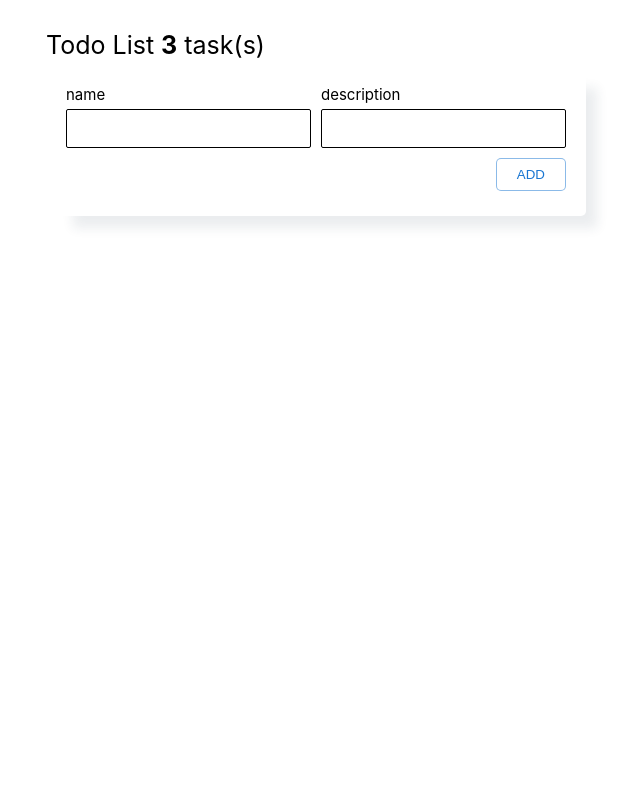
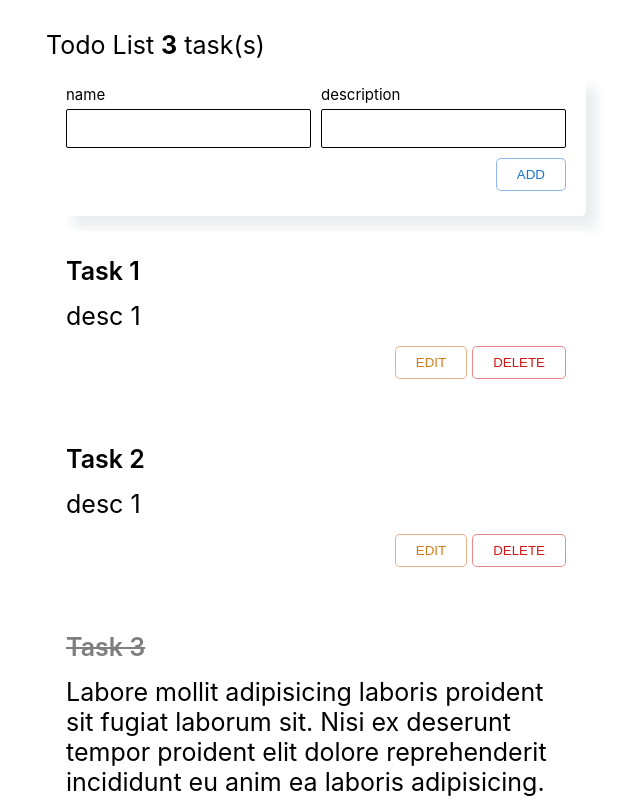
Before and after one commit to kittensgit/todo-ts, a React (Create React App) app: page / in a window 1280 px wide. Shown: the top 800 px of the page, without its empty margins (344-984 px from the left). Built offline with nearby package versions, Linux system fonts and the light colour scheme.

Commit message:
TodoList, TodoItem, checkTodo

```diff
--- a/src/App.tsx
+++ b/src/App.tsx
@@ -2,20 +2,15 @@ import React, { useState } from 'react';
 import styles from './App.module.css';
 import Header from './components/Header/Header';
 import TodoPanel from './components/TodoPanel/TodoPanel';
-
-type Todo = {
-    id: number;
-    name: string;
-    desc: string;
-    checked: boolean;
-};
+import { Todo } from './type';
+import TodoList from './components/TodoList/TodoList';
 
 const DEFAULT_TODO_LIST = [
-    { id: 1, name: 'Task 1', desc: 'desk 1', checked: false },
-    { id: 1, name: 'Task 1', desc: 'desk 1', checked: false },
+    { id: 1, name: 'Task 1', desc: 'desc 1', checked: false },
+    { id: 2, name: 'Task 2', desc: 'desc 1', checked: false },
     {
-        id: 1,
-        name: 'Task 1',
+        id: 3,
+        name: 'Task 3',
         desc: 'Labore mollit adipisicing laboris proident sit fugiat laborum sit. Nisi ex deserunt tempor proident elit dolore reprehenderit incididunt eu anim ea laboris adipisicing. Commodo aliquip ut sint occaecat nisi culpa excepteur reprehenderit esse exercitation.',
         checked: true,
     },
@@ -31,11 +26,23 @@ function App() {
         ]);
     };
 
+    const checkTodo = (id: Todo['id']) => {
+        setTodos(
+            todos.map((todo) => {
+                if (todo.id === id) {
+                    return { ...todo, checked: !todo.checked };
+                }
+                return todo;
+            })
+        );
+    };
+
     return (
         <div className={styles.app__container}>
             <div className={styles.container}>
                 <Header todoCount={todos.length} />
                 <TodoPanel addTodo={addTodo} />
+                <TodoList todos={todos} checkTodo={checkTodo} />
             </div>
         </div>
     );
--- /dev/null
+++ b/src/components/TodoList/TodoItem/TodoItem.module.css
@@ -0,0 +1,25 @@
+.todo_item_container {
+    background-color: #fff;
+    margin-bottom: 15px;
+    width: 100%;
+    padding: 25px 20px;
+    border-radius: 5px;
+}
+
+.todo_item_title {
+    font-size: 25px;
+    cursor: pointer;
+    font-weight: 600;
+    margin-bottom: 15px;
+}
+
+.todo_item_description {
+    font-size: 25px;
+    margin-bottom: 15px;
+}
+
+.todo_item_button_container {
+    display: flex;
+    justify-content: right;
+    gap: 5px;
+}
--- /dev/null
+++ b/src/components/TodoList/TodoItem/TodoItem.tsx
@@ -0,0 +1,39 @@
+import React from 'react';
+import { Todo } from '../../../type';
+
+import styles from './TodoItem.module.css';
+import Button from '../../Button/Button';
+
+interface TodoItemProps {
+    todo: Todo;
+    checkTodo: (id: Todo['id']) => void;
+}
+
+const TodoItem: React.FC<TodoItemProps> = ({ todo, checkTodo }) => {
+    return (
+        <div className={styles.todo_item_container}>
+            <div>
+                <div
+                    style={{
+                        opacity: todo.checked ? 0.5 : 1,
+                        textDecoration: todo.checked ? 'line-through' : 'none',
+                    }}
+                    className={styles.todo_item_title}
+                    aria-hidden
+                    onClick={() => checkTodo(todo.id)}
+                >
+                    {todo.name}
+                </div>
+                <div className={styles.todo_item_description} aria-hidden>
+                    {todo.desc}
+                </div>
+            </div>
+            <div className={styles.todo_item_button_container}>
+                <Button color="orange">EDIT</Button>
+                <Button color="red">DELETE</Button>
+            </div>
+        </div>
+    );
+};
+
+export default TodoItem;
--- /dev/null
+++ b/src/components/TodoList/TodoList.tsx
@@ -0,0 +1,20 @@
+import React from 'react';
+import { Todo } from '../../type';
+import TodoItem from './TodoItem/TodoItem';
+
+interface TodoListProps {
+    todos: Todo[];
+    checkTodo: (id: Todo['id']) => void;
+}
+
+const TodoList: React.FC<TodoListProps> = ({ todos, checkTodo }) => {
+    return (
+        <div>
+            {todos.map((todo) => (
+                <TodoItem key={todo.id} todo={todo} checkTodo={checkTodo} />
+            ))}
+        </div>
+    );
+};
+
+export default TodoList;
--- /dev/null
+++ b/src/type.ts
@@ -0,0 +1,6 @@
+export type Todo = {
+    id: number;
+    name: string;
+    desc: string;
+    checked: boolean;
+};
```
Also changed, not shown: src/components/TodoPanel/TodoPanel.tsx (+1 -7 lines).
